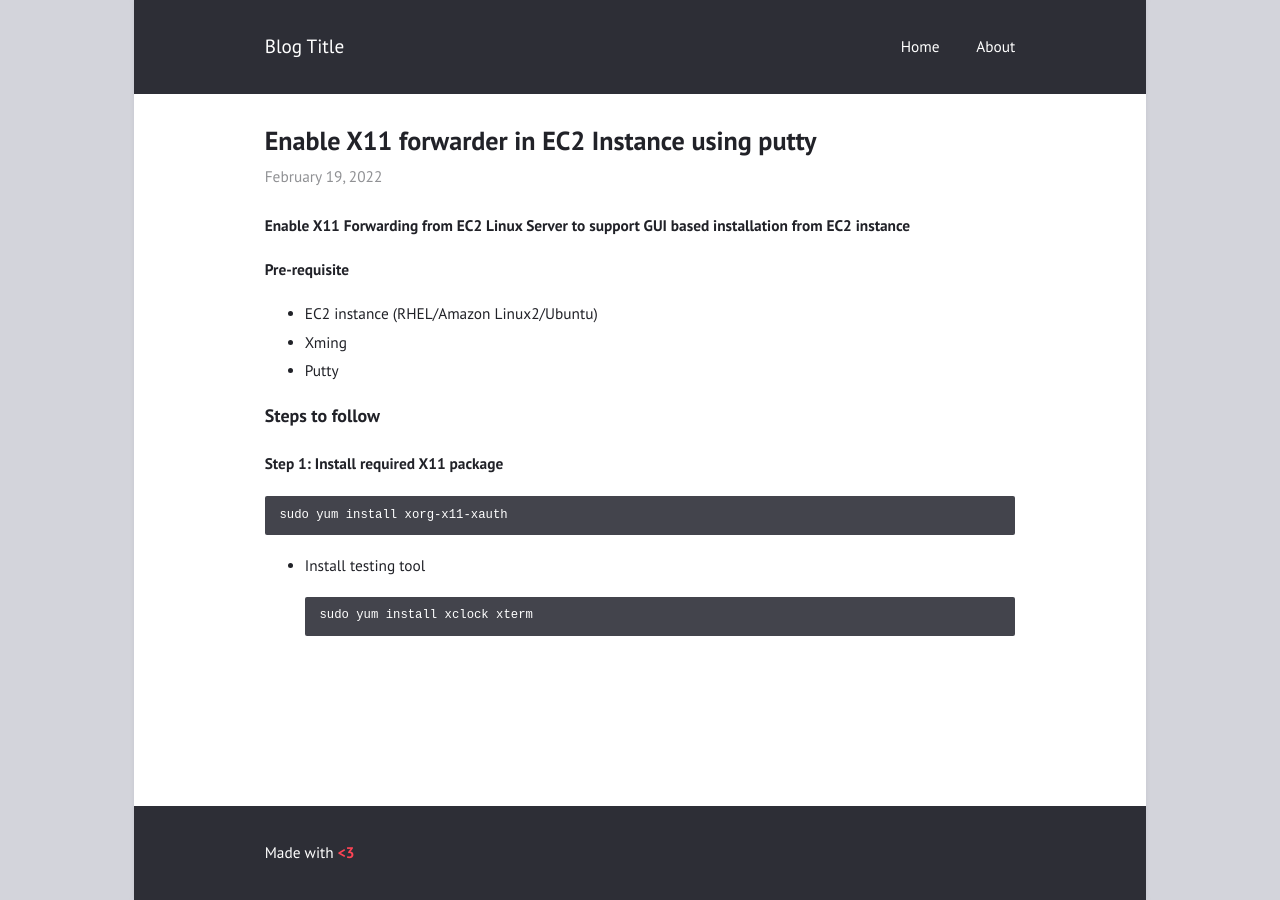
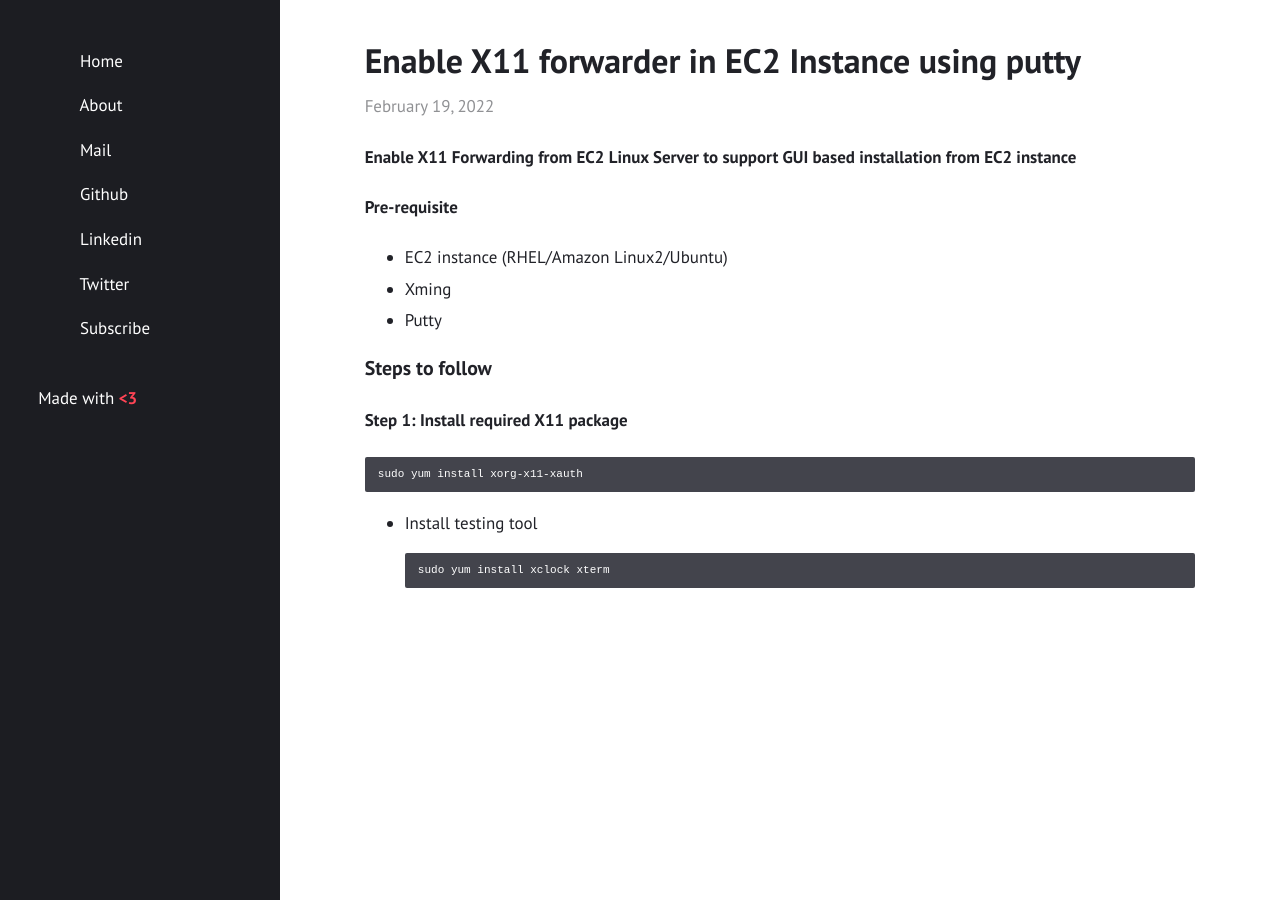
Before and after one commit to rbashish/rbashish2.github.io, a Jekyll site: the page built from _posts/2022-02-19-enable-x11-forwarder-in-ec2-instance.md, in a window 1280 px wide. Built offline with Jekyll 4.4.1, drawn with Linux system fonts in a browser that asks for light colours.

Commit message:
update layout externals

```diff
--- a/_config.yml
+++ b/_config.yml
@@ -1,5 +1,5 @@
-title: "Blog Title"
-author: "Blog Author"
+title: "RB ASHISH'S Blog"
+author: "rbashish <6831399+rbashish@users.noreply.github.com>"
 description: "Made with <b style=\"color: #f45;\">&lt;3</b>"
 permalink: /:title/
 lang: "en"
@@ -10,7 +10,7 @@ date_format: "%B %d, %Y"
 
 show_excerpts: true        # show article excerpts on the home page
 show_frame: true           # adds a gray frame to the site
-show_sidebar: false        # show a sidebar instead of the usual header
+show_sidebar: true        # show a sidebar instead of the usual header
 minimal: false             # use a dark header
 
 # Menu
@@ -20,8 +20,10 @@ navigation:                # accepts {file, title, url, icon, sidebaricon}
   - {file: "README.md"}
 
 external:                  # shows a footer with social links - for available icons see fontawesome.com/icons
-  - {title: Mail, icon: envelope, url: "mailto:niklasbuschmann@users.noreply.github.com"}
-  - {title: Github, icon: github, url: "https://github.com/niklasbuschmann/contrast"}
+  - {title: Mail, icon: envelope, url: "mailto:6831399+rbashish@users.noreply.github.com"}
+  - {title: Github, icon: github, url: "https://github.com/rbashish"}
+  - {title: Linkedin, icon: linkedin, url: "https://linkedin.com/in/rbashish"}
+  - {title: Twitter, icon: twitter, url: "https://twitter.com/aashishlive"}
   - {title: Subscribe, icon: rss, url: "/feed.xml"}
 
 comments:
```
